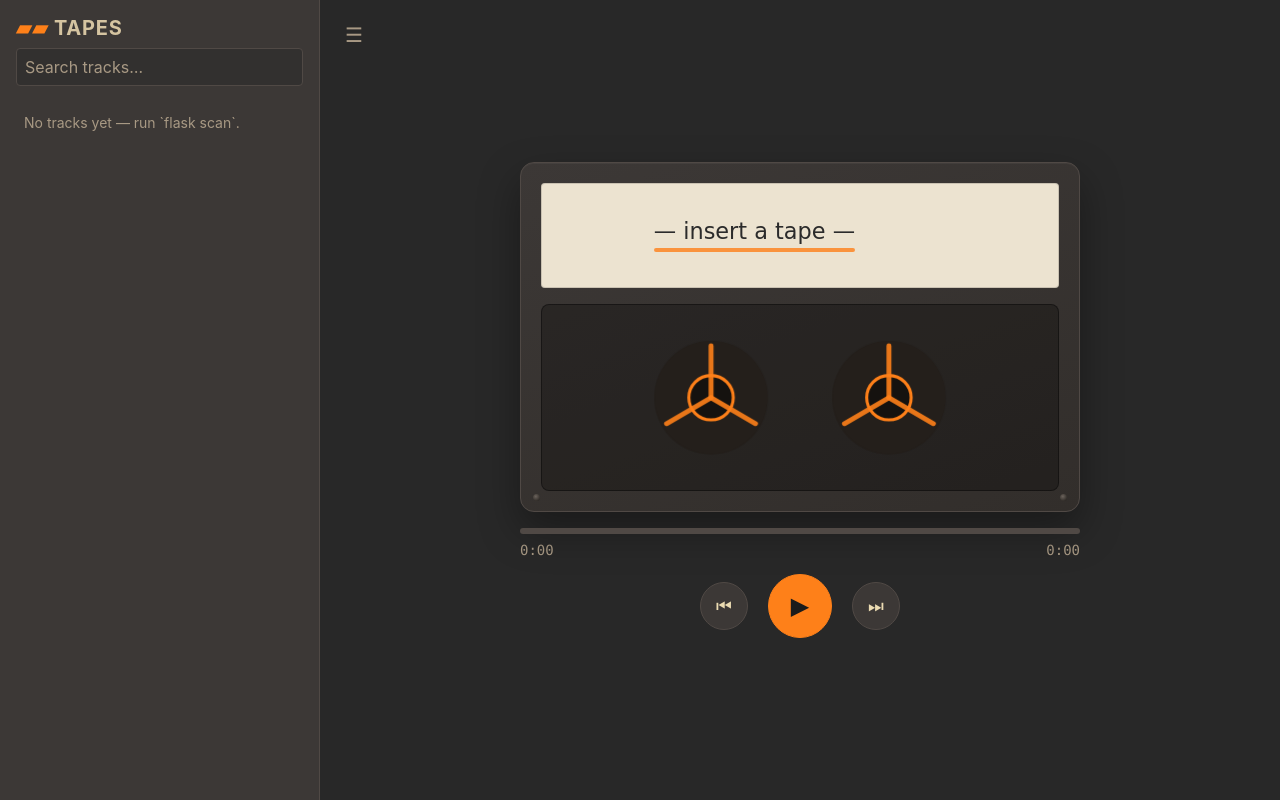
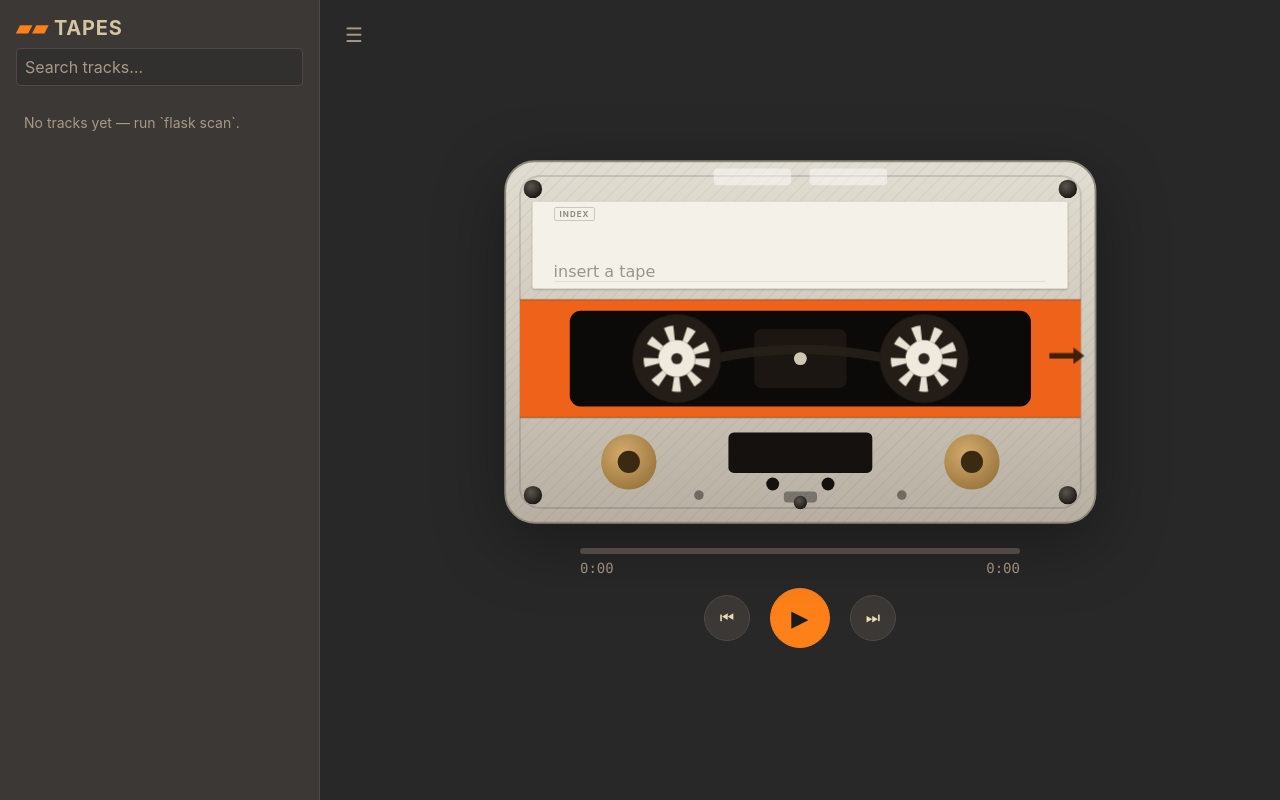
Before and after one commit to ego-alt/tapes, a Flask app: page / in a window 1280 px wide. Run offline with Flask 3, Linux system fonts and the light colour scheme; data comes from the database, SQL or seed files in the repository; data that the repository does not hold is empty.

Commit message:
Redesign cassette deck for realism (clear shell, orange band, sprocket reels)

```diff
--- a/static/css/player.css
+++ b/static/css/player.css
@@ -3,101 +3,117 @@
     flex-direction: column;
     align-items: center;
     gap: var(--space-4);
-    width: min(560px, 84vw);
+    max-width: 92vw;
 }
 
-/* ---- the cassette ---- */
+/* ---- the cassette (sized by height so the controls always fit) ---- */
 .cassette {
-    width: 100%;
-    aspect-ratio: 1.6 / 1;
-    background: linear-gradient(160deg, var(--cassette-body), #322e2b);
-    border-radius: 14px;
-    border: 1px solid var(--color-border);
-    box-shadow: var(--art-shadow) 0 18px 40px, inset rgba(255,255,255,0.04) 0 1px 0;
-    padding: var(--space-5);
-    display: flex;
-    flex-direction: column;
-    gap: var(--space-4);
     position: relative;
+    height: min(56vh, 380px);
+    aspect-ratio: 330 / 206;
+    max-width: 94vw;
+    filter: drop-shadow(0 18px 34px var(--art-shadow));
 }
-/* corner screws */
-.cassette::before, .cassette::after {
-    content: "";
+.cassette-svg { position: absolute; inset: 0; width: 100%; height: 100%; display: block; }
+
+/* orange band + black reel window */
+.band         { fill: #ef6219; }
+.reel-window  { fill: #0c0a09; }
+.tape-view    { fill: #1b1611; }
+.tape-line    { fill: none; stroke: #2a221c; stroke-width: 5; opacity: 0.8; }
+.roller       { fill: #cfc7b6; }
+
+/* reels — rotate about each reel's centre (view-box units) */
+.reel { animation: cassette-spin 3s linear infinite; animation-play-state: paused; }
+.reel-left  { transform-box: view-box; transform-origin: 98px 112px; }
+.reel-right { transform-box: view-box; transform-origin: 232px 112px; animation-duration: 3.4s; }
+.cassette.playing .reel { animation-play-state: running; }
+@keyframes cassette-spin { to { transform: rotate(1turn); } }
+@media (prefers-reduced-motion: reduce) { .reel { animation: none !important; } }
+
+.tape-pack   { fill: #241d17; }
+.teeth       { fill: none; stroke: #e8e2d4; stroke-width: 8; stroke-dasharray: 4 6; }
+.hub         { fill: #efeadd; }
+.hub-center  { fill: #2b2620; }
+
+/* band print */
+.band-arrow { fill: rgba(20,16,8,0.8); }
+
+.cutout { fill: #14110e; }
+
+/* ---- white INDEX label on the shell ---- */
+.cassette-label {
     position: absolute;
-    width: 7px; height: 7px;
-    border-radius: 50%;
-    background: radial-gradient(circle at 40% 35%, #6b635c, #1d1a17);
-    bottom: 10px;
-}
-.cassette::before { left: 12px; }
-.cassette::after  { right: 12px; }
-
-.cassette-label {
-    background: var(--label-bg);
-    color: var(--label-ink);
-    border-radius: var(--radius-sm);
-    padding: var(--space-2) var(--space-3);
-    display: flex;
-    align-items: center;
-    gap: var(--space-3);
-    min-height: 0;
-    flex: 0 0 34%;
-    box-shadow: inset rgba(0,0,0,0.15) 0 0 0 1px;
+    top: 13%;
+    left: 6%;
+    right: 6%;
+    height: 23%;
+    background: #f4f1e9;
+    border-radius: 2px;
+    box-shadow: inset 0 0 0 1px rgba(0,0,0,0.1), 0 1px 2px rgba(0,0,0,0.2);
     overflow: hidden;
 }
+.label-index {
+    position: absolute;
+    top: 6%;
+    left: 4%;
+    font: 700 0.5rem var(--font-sans);
+    letter-spacing: 1px;
+    color: #8f8a7e;
+    border: 1px solid #cfc8ba;
+    border-radius: 2px;
+    padding: 1px 5px;
+}
 .label-art {
-    height: 100%;
+    position: absolute;
+    top: 10%;
+    right: 4%;
+    height: 46%;
     aspect-ratio: 1;
-    border-radius: 3px;
+    border-radius: 2px;
     object-fit: cover;
-    background: #cdc3ad;
-    flex-shrink: 0;
+    background: #ded3bc;
+    box-shadow: 0 1px 2px rgba(0,0,0,0.25);
 }
-.label-art:not([src]), .label-art[src=""] { visibility: hidden; }
-.label-text { overflow: hidden; }
+.label-art:not([src]), .label-art[src=""] { display: none; }
+.label-write {
+    position: absolute;
+    left: 4%;
+    right: 4%;
+    bottom: 8%;
+    /* faint ruled lines, like a written mixtape label */
+    background-image: repeating-linear-gradient(
+        to bottom, transparent 0, transparent calc(1.25em - 1px),
+        rgba(0,0,0,0.08) calc(1.25em - 1px), rgba(0,0,0,0.08) 1.25em);
+}
 .label-title {
     font-family: var(--font-label);
-    font-size: 1.4rem;
-    line-height: 1.1;
+    font-size: clamp(0.78rem, 2.2vh, 1rem);
+    line-height: 1.25em;
+    color: #20201d;
     white-space: nowrap;
     overflow: hidden;
     text-overflow: ellipsis;
 }
 .label-artist {
     font-family: var(--font-label);
-    font-size: 1rem;
-    opacity: 0.7;
+    font-size: clamp(0.62rem, 1.8vh, 0.85rem);
+    line-height: 1.25em;
+    color: #5a564d;
     white-space: nowrap;
     overflow: hidden;
     text-overflow: ellipsis;
 }
-.label-stripe { height: 4px; background: var(--color-accent); opacity: 0.8; border-radius: 2px; margin-top: 4px; }
+.cassette:not(.loaded) .label-title { color: #9a958a; }
 
-/* the see-through window holding the reels */
-.cassette-window {
-    flex: 1;
-    background: rgba(0,0,0,0.28);
-    border-radius: var(--radius-md);
-    border: 1px solid rgba(0,0,0,0.4);
+/* ---- controls ---- */
+.controls {
     display: flex;
+    flex-direction: column;
     align-items: center;
-    justify-content: center;
-    min-height: 0;
+    gap: var(--space-3);
+    width: min(440px, 92vw);
 }
-.reels { width: 100%; height: 100%; display: block; }
-
-.reel { transform-box: fill-box; transform-origin: center; animation: cassette-spin 2.4s linear infinite; animation-play-state: paused; }
-.reel.right { animation-duration: 2.9s; }
-.cassette.playing .reel { animation-play-state: running; }
-@keyframes cassette-spin { to { transform: rotate(1turn); } }
-@media (prefers-reduced-motion: reduce) { .reel { animation: none !important; } }
-
-.tape-pack { fill: var(--tape); }
-.hub { fill: #15120f; stroke: var(--reel-hub); stroke-width: 2.5; }
-.spoke { stroke: var(--reel-hub); stroke-width: 4; stroke-linecap: round; opacity: 0.9; }
-.window-frame { fill: none; stroke: rgba(255,255,255,0.05); }
-
-/* ---- scrubber + times + transport ---- */
 .scrub {
     width: 100%;
     height: 6px;
@@ -120,21 +136,16 @@
     font-family: var(--font-mono);
     font-size: var(--text-sm);
     color: var(--color-text-muted);
-    margin-top: -8px;
+    margin-top: -6px;
 }
-
-.transport {
-    display: flex;
-    align-items: center;
-    gap: var(--space-5);
-}
+.transport { display: flex; align-items: center; gap: var(--space-5); }
 .tbtn {
-    width: 48px; height: 48px;
+    width: 46px; height: 46px;
     border-radius: 50%;
     border: 1px solid var(--color-border);
     background: var(--color-bg-elevated);
     color: var(--color-text-primary);
-    font-size: 1.1rem;
+    font-size: 1rem;
     cursor: pointer;
     display: inline-flex;
     align-items: center;
@@ -144,8 +155,8 @@
 .tbtn:hover { background: var(--color-bg-inset); }
 .tbtn:active { transform: translateY(1px); }
 .tbtn.play {
-    width: 64px; height: 64px;
-    font-size: 1.5rem;
+    width: 60px; height: 60px;
+    font-size: 1.4rem;
     background: var(--color-accent);
     border-color: var(--color-accent);
     color: #1b1b1b;
--- a/static/css/tokens.css
+++ b/static/css/tokens.css
@@ -40,14 +40,14 @@
 
     /* player.css component tokens — derived from base */
     --cassette-body: var(--color-bg-elevated);
-    --reel-hub: var(--color-accent);
-    --tape: #241f1b;
+    --tape-pack: #2a221c;       /* wound tape — dark brown */
+    --reel-hub: #c7bca6;        /* pale plastic hub */
+    --reel-teeth: #b3a892;      /* sprocket teeth */
     --scrubber-track: var(--color-border);
     --scrubber-fill: var(--color-accent);
     --track-active: var(--color-accent);
     --track-hover: var(--color-bg-inset);
     --label-bg: #ece3d0;
     --label-ink: #2b2b2b;
-    --art-radius: var(--radius-md);
     --art-shadow: var(--color-shadow);
 }
--- a/static/js/player.js
+++ b/static/js/player.js
@@ -74,6 +74,7 @@
     const t = view[i];
     audio.src = streamUrl(t.id);
     audio.play().catch(() => {});
+    cassette.classList.add("loaded");
     labelTitle.textContent = t.title;
     labelArtist.textContent = [t.artist, t.album].filter(Boolean).join(" — ");
     if (t.has_cover) { labelArt.src = coverUrl(t.id); }
--- a/templates/index.html
+++ b/templates/index.html
@@ -26,42 +26,103 @@
 
       <div class="deck">
         <div class="cassette" id="cassette">
-          <div class="cassette-label">
+          <svg class="cassette-svg" viewBox="0 0 330 206" preserveAspectRatio="xMidYMid meet" aria-hidden="true">
+            <defs>
+              <linearGradient id="shell" x1="0" y1="0" x2="0" y2="1">
+                <stop offset="0" stop-color="#e2ddd2"/>
+                <stop offset="0.5" stop-color="#cfc9bc"/>
+                <stop offset="1" stop-color="#b7b0a2"/>
+              </linearGradient>
+              <radialGradient id="screw" cx="0.4" cy="0.35" r="0.75">
+                <stop offset="0" stop-color="#5a544c"/>
+                <stop offset="1" stop-color="#13110f"/>
+              </radialGradient>
+              <radialGradient id="drive" cx="0.4" cy="0.35" r="0.8">
+                <stop offset="0" stop-color="#d7a85f"/>
+                <stop offset="1" stop-color="#8a6224"/>
+              </radialGradient>
+              <pattern id="tex" width="5" height="5" patternUnits="userSpaceOnUse" patternTransform="rotate(45)">
+                <line x1="0" y1="0" x2="0" y2="5" stroke="#000" stroke-opacity="0.05" stroke-width="1"/>
+              </pattern>
+            </defs>
+
+            <!-- frosted shell -->
+            <rect x="5" y="5" width="320" height="196" rx="16" fill="url(#shell)" stroke="#8f897c" stroke-width="1"/>
+            <rect x="5" y="5" width="320" height="196" rx="16" fill="url(#tex)"/>
+            <rect x="13" y="13" width="304" height="180" rx="11" fill="none" stroke="rgba(0,0,0,0.12)" stroke-width="1"/>
+            <!-- clear windows along the top edge -->
+            <rect x="118" y="9" width="42" height="9" rx="2" fill="#ffffff" opacity="0.45"/>
+            <rect x="170" y="9" width="42" height="9" rx="2" fill="#ffffff" opacity="0.45"/>
+
+            <!-- orange band -->
+            <rect class="band" x="13" y="80" width="304" height="64"/>
+            <line x1="13" y1="80" x2="317" y2="80" stroke="rgba(0,0,0,0.18)" stroke-width="1"/>
+            <line x1="13" y1="144" x2="317" y2="144" stroke="rgba(0,0,0,0.18)" stroke-width="1"/>
+
+            <!-- black reel window cut into the band -->
+            <rect class="reel-window" x="40" y="86" width="250" height="52" rx="6"/>
+            <!-- clear centre window: tape crossing + guide roller -->
+            <rect class="tape-view" x="140" y="96" width="50" height="32" rx="4"/>
+            <path class="tape-line" d="M118 112 q47 -10 94 0"/>
+            <circle class="roller" cx="165" cy="112" r="3.5"/>
+
+            <!-- left reel -->
+            <g class="reel reel-left">
+              <circle class="tape-pack" cx="98" cy="112" r="24"/>
+              <circle class="teeth" cx="98" cy="112" r="14"/>
+              <circle class="hub" cx="98" cy="112" r="10"/>
+              <circle class="hub-center" cx="98" cy="112" r="3"/>
+            </g>
+            <!-- right reel -->
+            <g class="reel reel-right">
+              <circle class="tape-pack" cx="232" cy="112" r="24"/>
+              <circle class="teeth" cx="232" cy="112" r="14"/>
+              <circle class="hub" cx="232" cy="112" r="10"/>
+              <circle class="hub-center" cx="232" cy="112" r="3"/>
+            </g>
+
+            <!-- band print: play-direction arrow -->
+            <path class="band-arrow" d="M300 109 h13 v-3 l6 4.5 -6 4.5 v-3 h-13 z"/>
+
+            <!-- lower mechanism -->
+            <circle cx="72" cy="168" r="15" fill="url(#drive)" opacity="0.85"/>
+            <circle cx="72" cy="168" r="6" fill="#3a2a12"/>
+            <circle cx="258" cy="168" r="15" fill="url(#drive)" opacity="0.85"/>
+            <circle cx="258" cy="168" r="6" fill="#3a2a12"/>
+            <rect class="cutout" x="126" y="152" width="78" height="22" rx="3"/>
+            <circle cx="150" cy="180" r="3.5" fill="#14110e"/>
+            <circle cx="180" cy="180" r="3.5" fill="#14110e"/>
+            <circle cx="110" cy="186" r="2.6" fill="rgba(0,0,0,0.4)"/>
+            <circle cx="220" cy="186" r="2.6" fill="rgba(0,0,0,0.4)"/>
+            <rect x="156" y="184" width="18" height="6" rx="2" fill="rgba(0,0,0,0.35)"/>
+
+            <!-- screws -->
+            <circle cx="20"  cy="20"  r="5"   fill="url(#screw)"/>
+            <circle cx="310" cy="20"  r="5"   fill="url(#screw)"/>
+            <circle cx="20"  cy="186" r="5"   fill="url(#screw)"/>
+            <circle cx="310" cy="186" r="5"   fill="url(#screw)"/>
+            <circle cx="165" cy="190" r="3.6" fill="url(#screw)"/>
+          </svg>
+
+          <!-- white INDEX label — where the track gets "written" -->
+          <div class="cassette-label" id="label">
+            <span class="label-index">INDEX</span>
             <img class="label-art" id="labelArt" alt="">
-            <div class="label-text">
-              <div class="label-title" id="labelTitle">— insert a tape —</div>
+            <div class="label-write">
+              <div class="label-title" id="labelTitle">insert a tape</div>
               <div class="label-artist" id="labelArtist"></div>
-              <div class="label-stripe"></div>
             </div>
-          </div>
-
-          <div class="cassette-window">
-            <svg class="reels" viewBox="0 0 360 150" preserveAspectRatio="xMidYMid meet" aria-hidden="true">
-              <g class="reel left" id="reelLeft">
-                <circle class="tape-pack" cx="108" cy="75" r="46"></circle>
-                <circle class="hub" cx="108" cy="75" r="18"></circle>
-                <line class="spoke" x1="108" y1="75" x2="108" y2="33"></line>
-                <line class="spoke" x1="108" y1="75" x2="144" y2="96"></line>
-                <line class="spoke" x1="108" y1="75" x2="72"  y2="96"></line>
-              </g>
-              <g class="reel right" id="reelRight">
-                <circle class="tape-pack" cx="252" cy="75" r="46"></circle>
-                <circle class="hub" cx="252" cy="75" r="18"></circle>
-                <line class="spoke" x1="252" y1="75" x2="252" y2="33"></line>
-                <line class="spoke" x1="252" y1="75" x2="288" y2="96"></line>
-                <line class="spoke" x1="252" y1="75" x2="216" y2="96"></line>
-              </g>
-            </svg>
           </div>
         </div>
 
-        <div class="scrub" id="scrub"><div class="scrub-fill" id="scrubFill"></div></div>
-        <div class="times"><span id="curTime">0:00</span><span id="durTime">0:00</span></div>
-
-        <div class="transport">
-          <button class="tbtn" id="prevBtn" title="Previous">⏮</button>
-          <button class="tbtn play" id="playBtn" title="Play/Pause">▶</button>
-          <button class="tbtn" id="nextBtn" title="Next">⏭</button>
+        <div class="controls">
+          <div class="scrub" id="scrub"><div class="scrub-fill" id="scrubFill"></div></div>
+          <div class="times"><span id="curTime">0:00</span><span id="durTime">0:00</span></div>
+          <div class="transport">
+            <button class="tbtn" id="prevBtn" title="Previous">⏮</button>
+            <button class="tbtn play" id="playBtn" title="Play/Pause">▶</button>
+            <button class="tbtn" id="nextBtn" title="Next">⏭</button>
+          </div>
         </div>
       </div>
 
```
